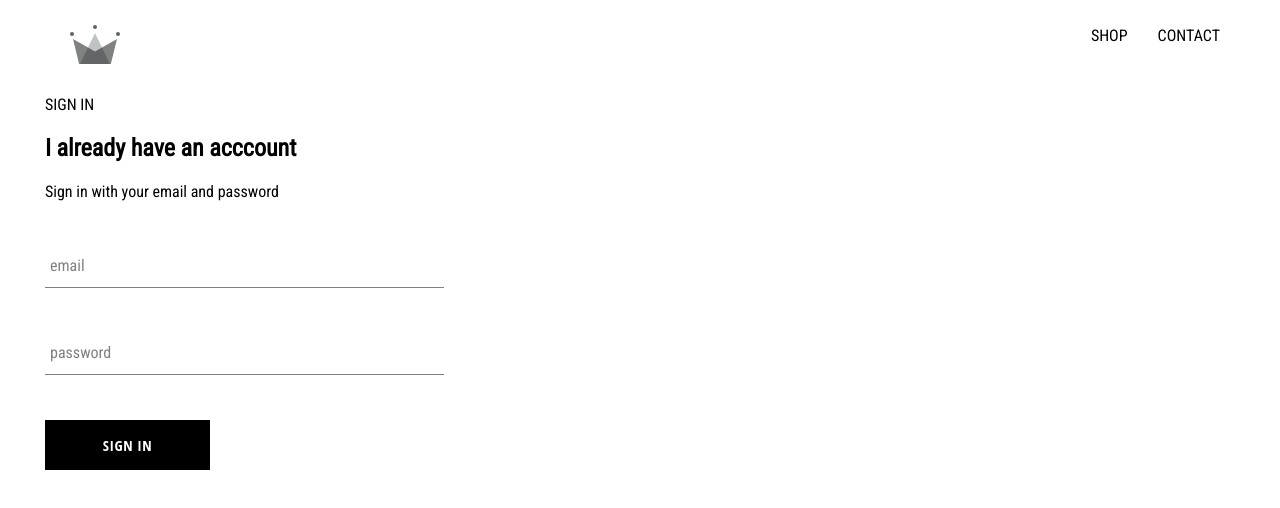
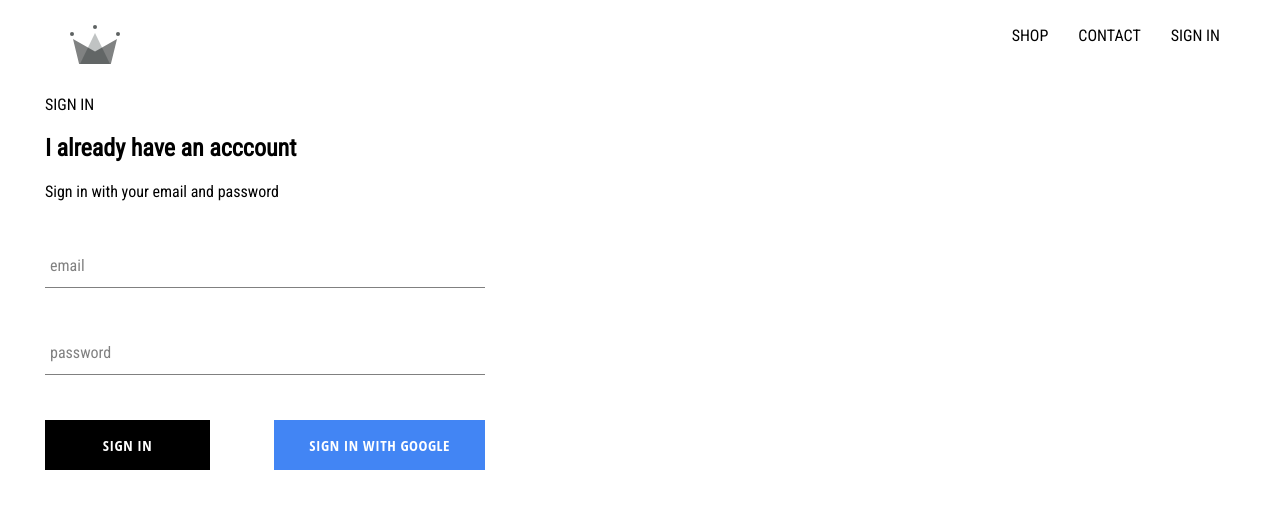
Before and after one commit to phuchung00/crown-clothing, a React (Create React App) app: page /signin in a window 1280 px wide. Shown: the top 508 px of the page. Built offline with nearby package versions, Linux system fonts and the light colour scheme; no server answers.

Commit message:
sign in and sign out with firebase

```diff
--- a/package.json
+++ b/package.json
@@ -6,6 +6,7 @@
     "@testing-library/jest-dom": "^4.2.4",
     "@testing-library/react": "^9.3.2",
     "@testing-library/user-event": "^7.1.2",
+    "firebase": "^7.7.0",
     "node-sass": "^4.13.1",
     "react": "^16.12.0",
     "react-dom": "^16.12.0",
--- a/src/App.css
+++ b/src/App.css
@@ -7,3 +7,7 @@ a{
     text-decoration: none;
     color: black
 }
+
+*{
+    box-sizing: border-box;
+}
--- a/src/App.js
+++ b/src/App.js
@@ -6,15 +6,34 @@ import Homepage from './pages/homepage/homepage.component'
 import ShopPage from './pages/shop/shop.component'
 import Header from './components/header/header.component'
 import SignInAndSignUpPage from './pages/sign-in-and-sign-up/sign-in-and-sign-up.component'
+import { auth } from './firebase/firebase.utils'
 
-const HatsPage = () => (
-  <div>HatsPage</div>
-)
+class App extends React.Component {
+  constructor(props) {
+    super(props)
 
-function App() {
+    this.state = {
+      currentUser: null
+    }
+  }
+
+  unsubcribeFromAuth = null
+
+  componentDidMount() {
+    this.unsubcribeFromAuth = auth.onAuthStateChanged(user => {
+      this.setState({ currentUser: user })
+      console.log(user)
+    })
+  }
+
+  componentWillUnmount(){
+    this.unsubcribeFromAuth()
+  }
+
+  render() {
     return (
       <div>
-      <Header />
+        <Header currentUser = {this.state.currentUser} />
         <Switch>
           <Route exact path="/" component={Homepage} />
           <Route path="/shop" component={ShopPage} />
@@ -23,5 +42,6 @@ function App() {
       </div >
     );
   }
+}
 
 export default App;
--- a/src/components/custom-button/custom-button.component.jsx
+++ b/src/components/custom-button/custom-button.component.jsx
@@ -2,8 +2,8 @@ import React from 'react'
 
 import './custom-button.styles.scss'
 
-const CustomButton = ({ children, ...otherProps }) => (
-    <button className='custom-button' {...otherProps} >
+const CustomButton = ({ children, isGoogleSignIn, ...otherProps }) => (
+    <button className={` ${isGoogleSignIn ? 'google-sign-in': ''} custom-button`} {...otherProps} >
         {children}
     </button>
 )
--- a/src/components/custom-button/custom-button.styles.scss
+++ b/src/components/custom-button/custom-button.styles.scss
@@ -19,4 +19,14 @@
       color: black;
       border: 1px solid black;
     }
+
+    &.google-sign-in{
+      background-color: #4285f4;
+      color: white;
+
+      &hover{
+        background-color: #357ae8;
+        border: none;
+      }
+    }
   }
--- a/src/components/header/header.component.jsx
+++ b/src/components/header/header.component.jsx
@@ -1,10 +1,12 @@
 import React from 'react'
 import { Link } from 'react-router-dom'
 
+import { auth } from '../../firebase/firebase.utils'
 import './header.component.styles.scss'
+
 import { ReactComponent as Logo } from '../../assets/crown.svg'
 
-const Header = () => (
+const Header = ({ currentUser }) => (
     <div className='header' >
         <Link className='logo-container' to='/'>
             <Logo className='logo' />
@@ -12,7 +14,13 @@ const Header = () => (
         <div className='options' >
             <Link className='option' to='/shop' >SHOP</Link>
             <Link className='option' to='/shop' >CONTACT</Link>
+            {
+                currentUser ?
+                    <div className='option' onClick={() => auth.signOut()} >SIGN OUT</div>
+                    :
+                    <Link className='option' to='/signin' >SIGN IN</Link>
+            }
         </div>
     </div>
 )
-export default  Header
+export default Header
--- a/src/components/header/header.component.styles.scss
+++ b/src/components/header/header.component.styles.scss
@@ -20,6 +20,7 @@
 
       .option {
         padding: 10px 15px;
+        cursor: pointer;
       }
     }
   }
--- a/src/components/sign-in/sign-in.component.jsx
+++ b/src/components/sign-in/sign-in.component.jsx
@@ -1,4 +1,6 @@
 import React from 'react'
+
+import { signInWithGoogle } from '../../firebase/firebase.utils'
 
 import FormInput from '../form-input/form-input.component'
 import CustomButton from '../custom-button/custom-button.component'
@@ -32,7 +34,7 @@ class SignIn extends React.Component {
     }
 
     render() {
-        return(
+        return (
             <div className='sign-in' >
                 <h2>I already have an acccount</h2>
                 <span>Sign in with your email and password</span>
@@ -52,7 +54,10 @@ class SignIn extends React.Component {
                         handleChange={this.handleChange}
                         value={this.state.email} required />
 
-                    <CustomButton type="submit" value="Submit" > Sign in </CustomButton>
+                    <div className='buttons' >
+                        <CustomButton type="submit" > Sign in </CustomButton>
+                        <CustomButton onClick={signInWithGoogle} isGoogleSignIn > {' '}Sign in with Google{' '} </CustomButton>
+                    </div>
                 </form>
             </div>
         )
--- a/src/components/sign-in/sign-in.styles.scss
+++ b/src/components/sign-in/sign-in.styles.scss
@@ -1,5 +1,5 @@
 .sign-in{
-    width: 30vw;
+    width: 440px;
     display: flex;
     flex-direction: column;
 
@@ -7,4 +7,8 @@
         margin: 10px 0px;
 
     }
+    .buttons{
+        display: flex;
+        justify-content: space-between;
+    }
 }
--- /dev/null
+++ b/src/firebase/firebase.utils.js
@@ -0,0 +1,26 @@
+import firebase from 'firebase/app'
+import 'firebase/firestore'
+import 'firebase/auth'
+
+const config = {
+    apiKey: "AIzaSyBydwnLQnQ6F-EuRf2UUNMnzANeiUEIKbI",
+    authDomain: "crown-clothing-b248c.firebaseapp.com",
+    databaseURL: "https://crown-clothing-b248c.firebaseio.com",
+    projectId: "crown-clothing-b248c",
+    storageBucket: "crown-clothing-b248c.appspot.com",
+    messagingSenderId: "227157923598",
+    appId: "1:227157923598:web:7c7f7bf487c90c787a295f",
+    measurementId: "G-R5TFVBJW6Z"
+}
+
+firebase.initializeApp(config)
+
+export const auth = firebase.auth()
+export const firestore = firebase.firestore()
+
+const provider = new firebase.auth.GoogleAuthProvider()
+provider.setCustomParameters({ prompt: 'select_account'})
+
+export const signInWithGoogle = () => auth.signInWithPopup(provider)
+
+export default firebase
```
Also changed, not shown: 1 other file (tests, documents, lock files or other folders). Lines whose indentation alone changed are shown as unchanged.
